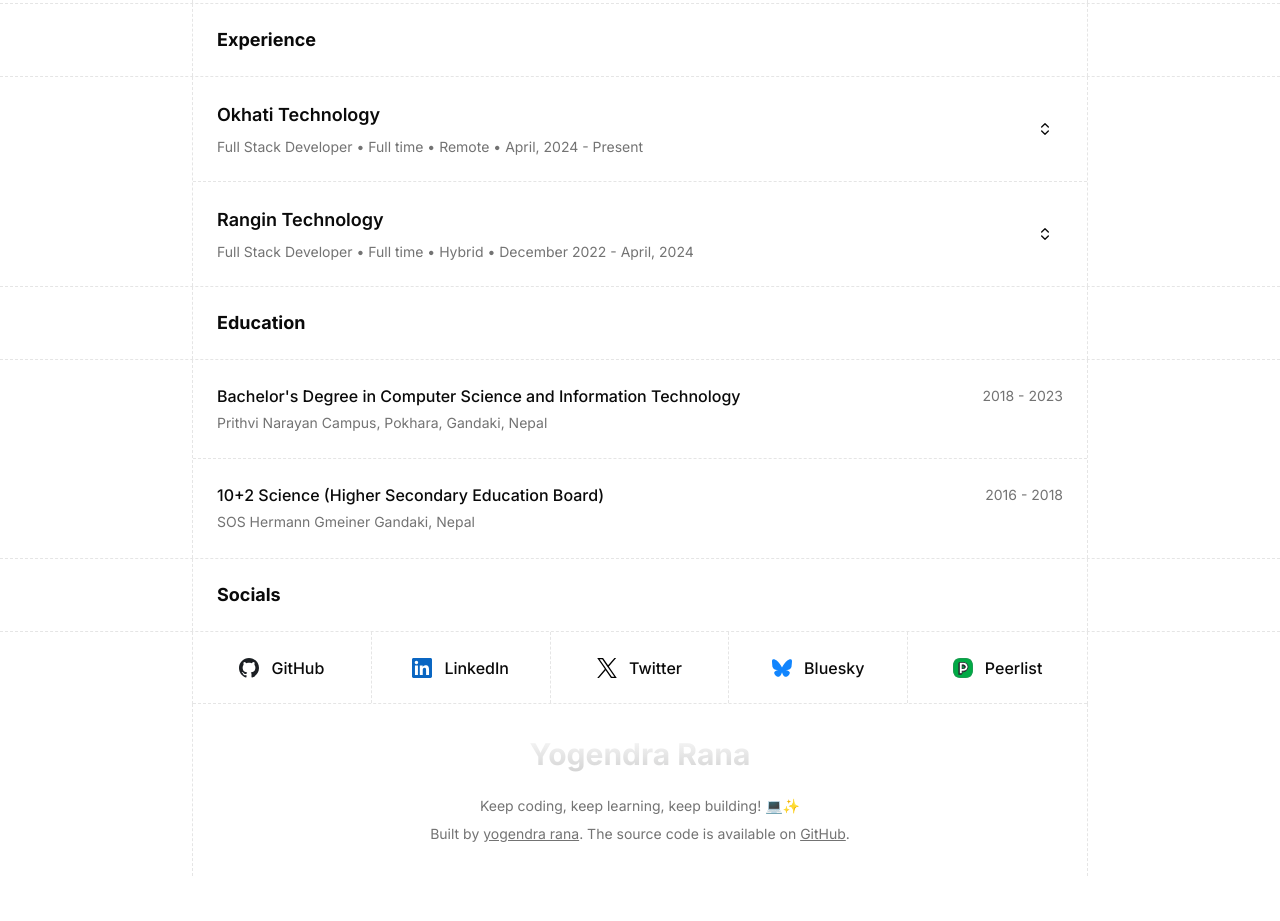
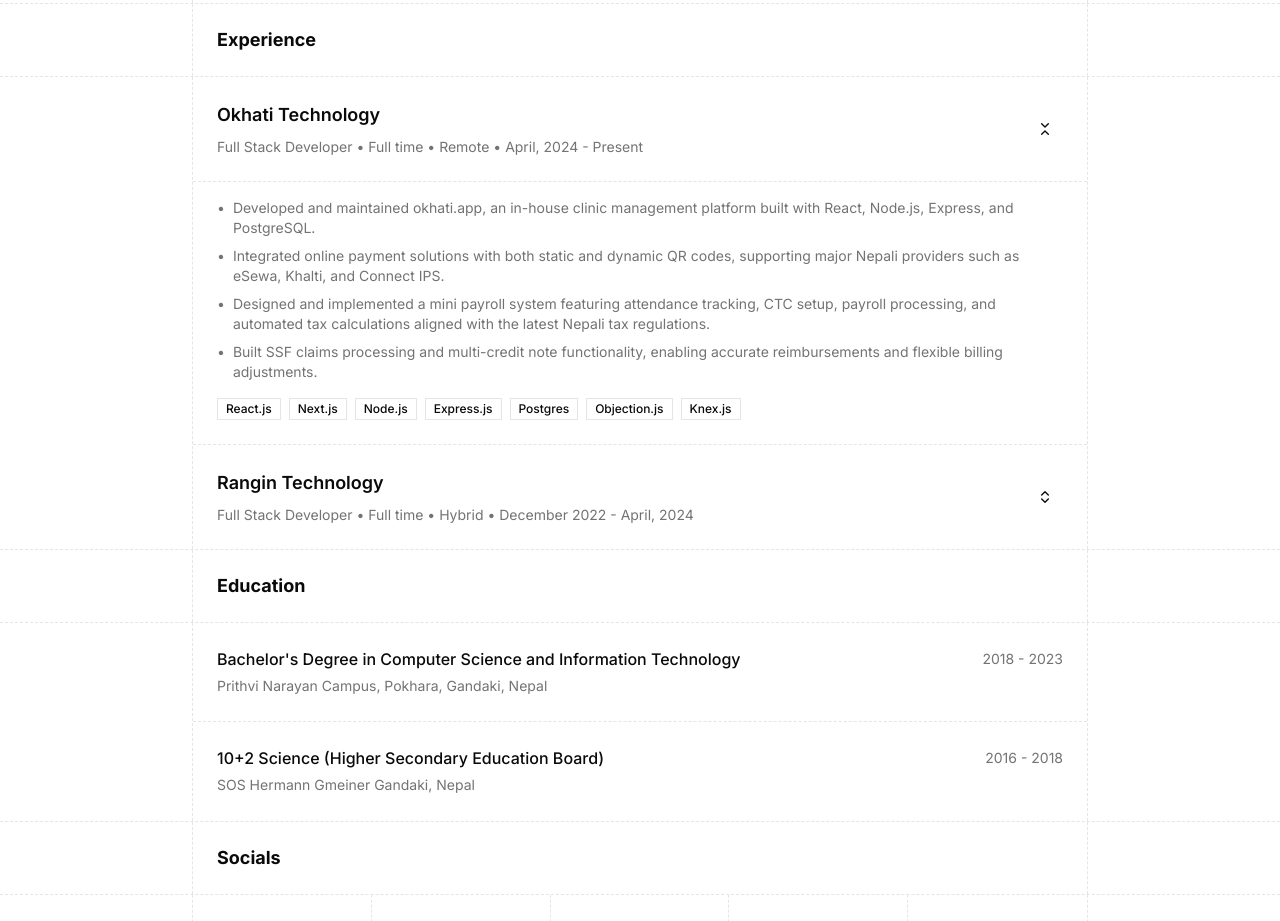
Before and after one commit to yogendrarana/yogendrarana.com.np, a Next.js app: page / in a window 1280 px wide. Shown: the part 1300-2221 px from the top of the page. Before the commit the page ends 2176 px from the top, so only its background shows below. Built offline with nearby package versions, Linux system fonts and the light colour scheme.

Commit message:
chore: expand an experience by default

```diff
--- a/src/components/layout/experience.tsx
+++ b/src/components/layout/experience.tsx
@@ -11,7 +11,7 @@ import SectionHeader from "@/components/layout/section-header";
 import MaxWidthContainer from "@/components/max-width-container";
 
 function Experience() {
-    const [expandedExperience, setExpandedExperience] = React.useState<number | null>(null);
+    const [expandedExperience, setExpandedExperience] = React.useState<number | null>(0);
 
     return (
         <section id="experience" className="border-b border-border border-dashed">
```
